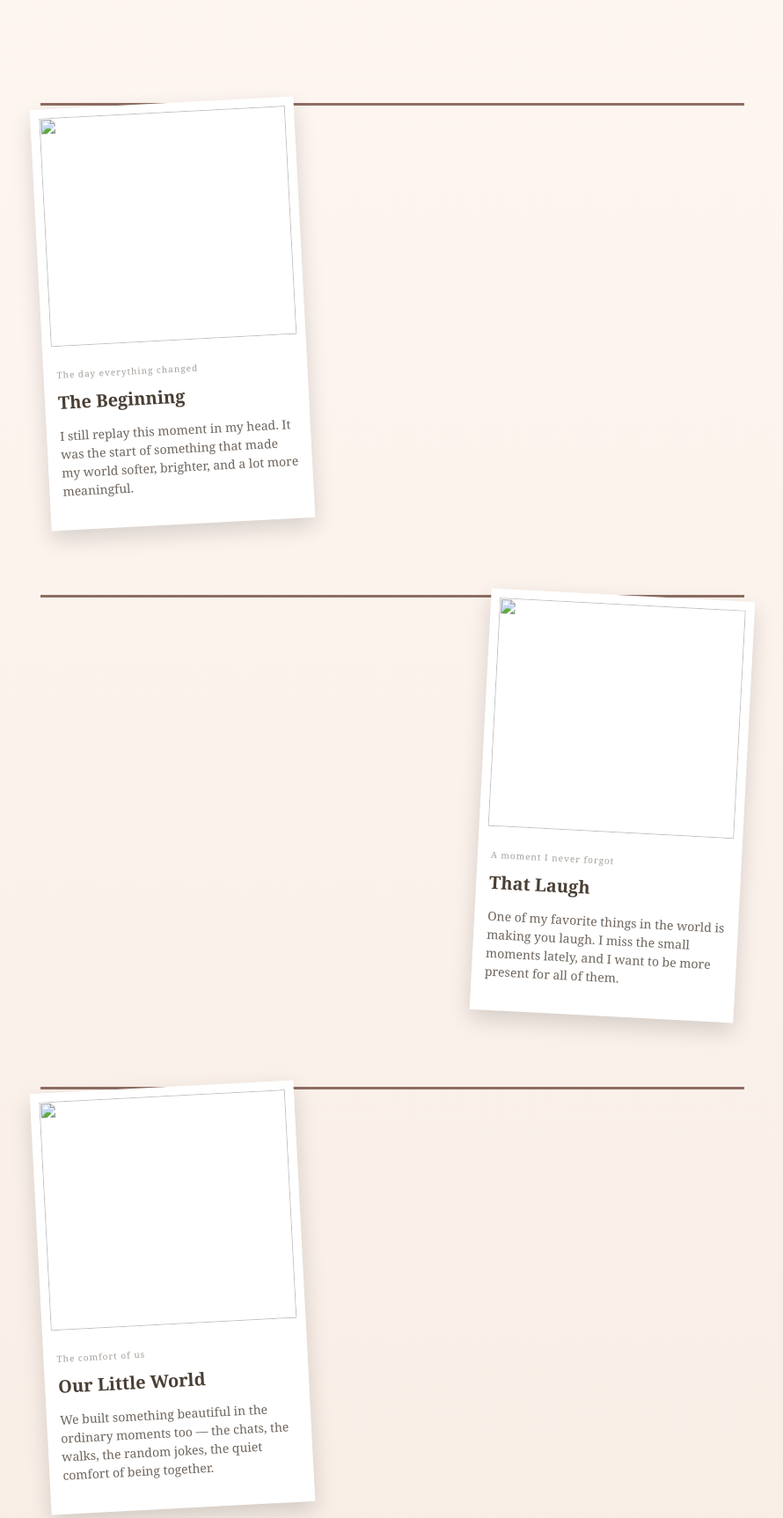
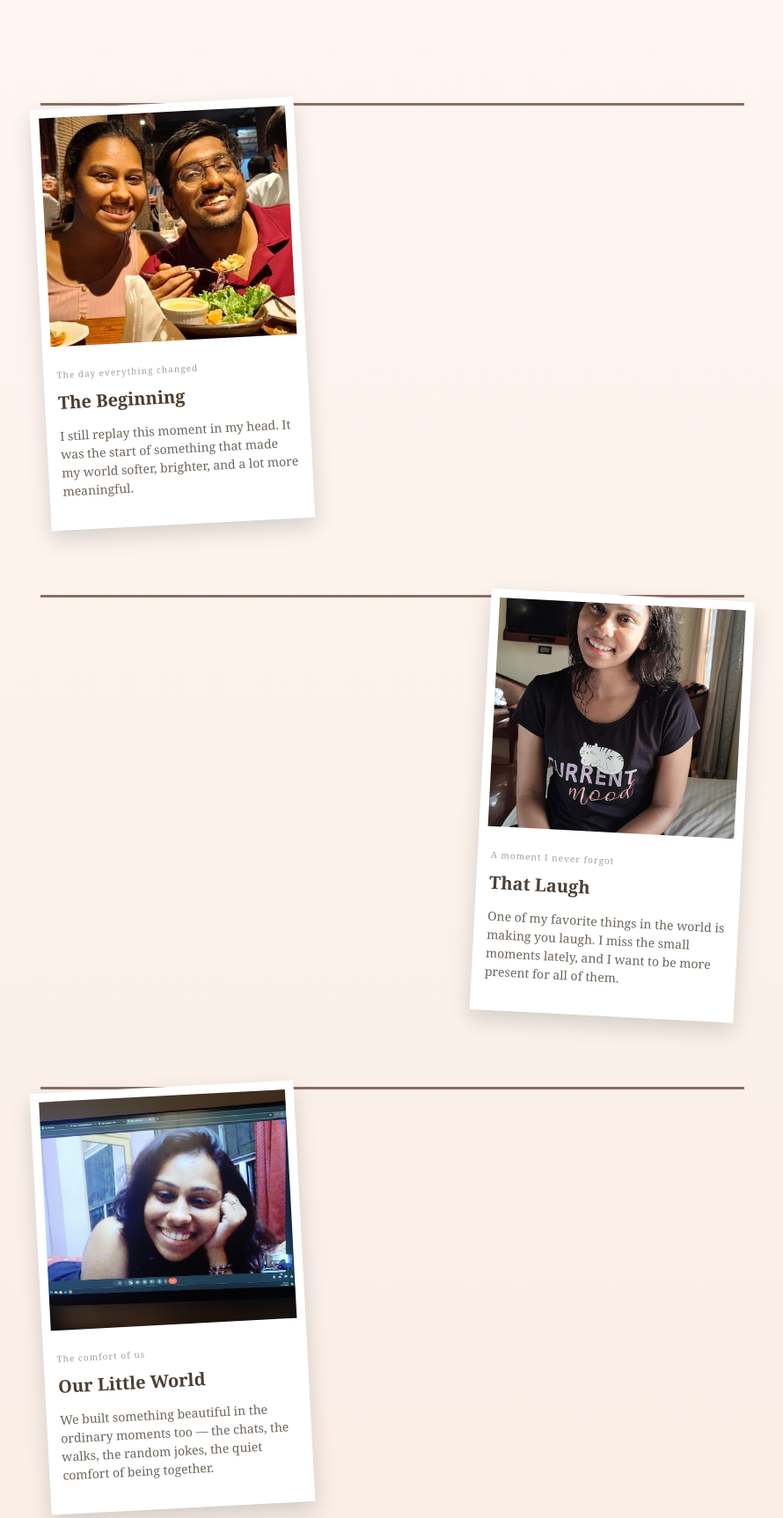
Before and after one commit to devdevlope/ForPooji, a plain HTML site: page index.html in a window 1280 px wide. Shown: the part 282-2007 px from the top of the page at 88% size, without its empty margins (194-1084 px from the left). Drawn offline with Linux system fonts and the light colour scheme.

Commit message:
Update image sources in index.html

```diff
--- a/index.html
+++ b/index.html
@@ -20,7 +20,7 @@
     <div class="memory">
       <div class="string"></div>
       <div class="polaroid left">
-        <img src="images/1.jpg">
+        <img src="Pooji 1.jpg">
         <div class="caption">
           <p class="date">The day everything changed</p>
           <h2>The Beginning</h2>
@@ -32,7 +32,7 @@
     <div class="memory">
       <div class="string"></div>
       <div class="polaroid right">
-        <img src="images/2.jpg">
+        <img src="Pooji 2.jpg">
         <div class="caption">
           <p class="date">A moment I never forgot</p>
           <h2>That Laugh</h2>
@@ -44,7 +44,7 @@
     <div class="memory">
       <div class="string"></div>
       <div class="polaroid left">
-        <img src="images/3.jpg">
+        <img src="Pooji 3.jpg">
         <div class="caption">
           <p class="date">The comfort of us</p>
           <h2>Our Little World</h2>
@@ -56,7 +56,7 @@
     <div class="memory">
       <div class="string"></div>
       <div class="polaroid right">
-        <img src="images/4.jpg">
+        <img src="Pooji 4.jpg">
         <div class="caption">
           <p class="date">From my heart</p>
           <h2>What I Need To Say</h2>
@@ -68,7 +68,7 @@
     <div class="memory">
       <div class="string"></div>
       <div class="polaroid left">
-        <img src="images/5.jpg">
+        <img src="Pooji 5.jpg">
         <div class="caption">
           <p class="date">A promise</p>
           <h2>What Comes Next</h2>
```
